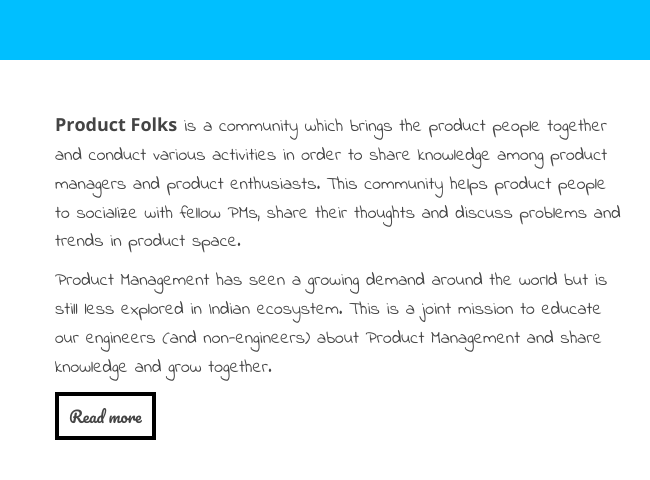
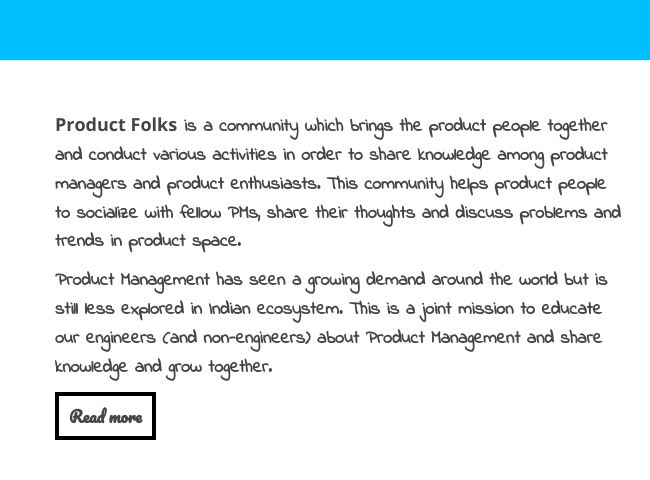
Before and after one commit to amritsreekumar/Product-Folks, a plain HTML site: page aboutus.html in a window 1280 px wide. Shown: the part 320-800 px from the top of the page, 0-650 px from the left. Drawn offline with nearby package versions, Linux system fonts and the light colour scheme; grey boxes are pictures that could not be loaded.

Commit message:
minor changes to aboutus.html

```diff
--- a/aboutus.html
+++ b/aboutus.html
@@ -21,12 +21,6 @@
   	<![endif]-->
 	<!-- Favicon -->
 	<link rel="shortcut icon" href="img/favicon.ico">
-	<!-- =======================================================
-		Theme Name: Maxim
-		Theme URL: https://bootstrapmade.com/maxim-free-onepage-bootstrap-theme/
-		Author: BootstrapMade.com
-		Author URL: https://bootstrapmade.com
-	======================================================= -->
 </head>
 
 <body>
@@ -82,14 +76,14 @@
 	<section id="maincontent" class="inner">
 		<div class="container">
 			<div class="row">
-				<div class="span6" style="font-family: 'Indie Flower'">
+				<div class="span6" style="font-family: 'Indie Flower'; font-weight: 600">
 					<font size="4">
 						<p>
 							<link rel="stylesheet" href="https://fonts.googleapis.com/css?family=Indie+Flower"> <strong>Product Folks</strong> is a community which brings the product people together and conduct various activities in order to share knowledge among product managers and product enthusiasts. This community helps product people to socialize with fellow PMs, share their thoughts and discuss problems and trends in product space. </p>
 						<p> Product Management has seen a growing demand around the world but is still less explored in Indian ecosystem. This is a joint mission to educate our engineers (and non-engineers) about Product Management and share knowledge and grow together. </p>
 					</font>
 					<link rel="stylesheet" href="https://fonts.googleapis.com/css?family=Pacifico">
-					<a href="https://www.wordpress.com">
+					<a href="https://www.wordpress.com" target="_blank">
 						<table style="border: 4px solid black; font-family: 'Pacifico', serif">
 							<tr>
 								<td style="padding: 10px;">Read more</td>
```
